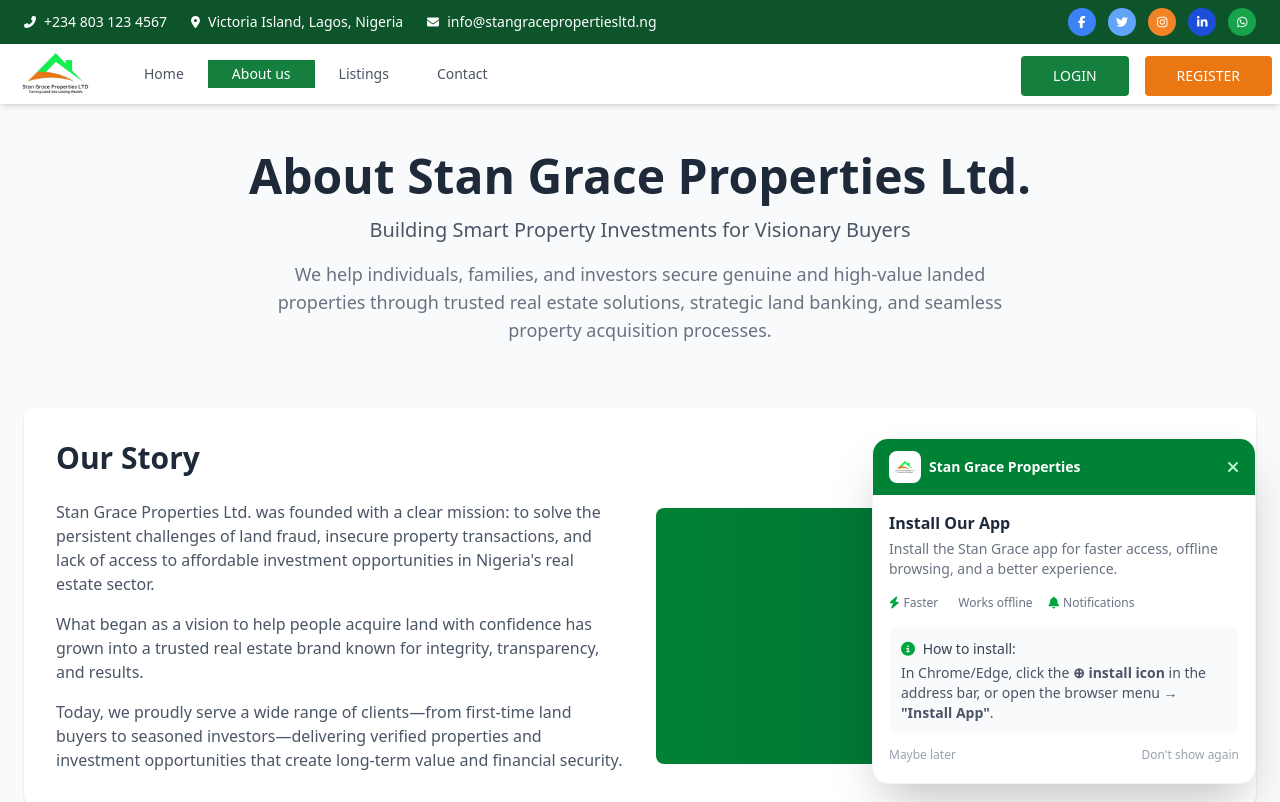
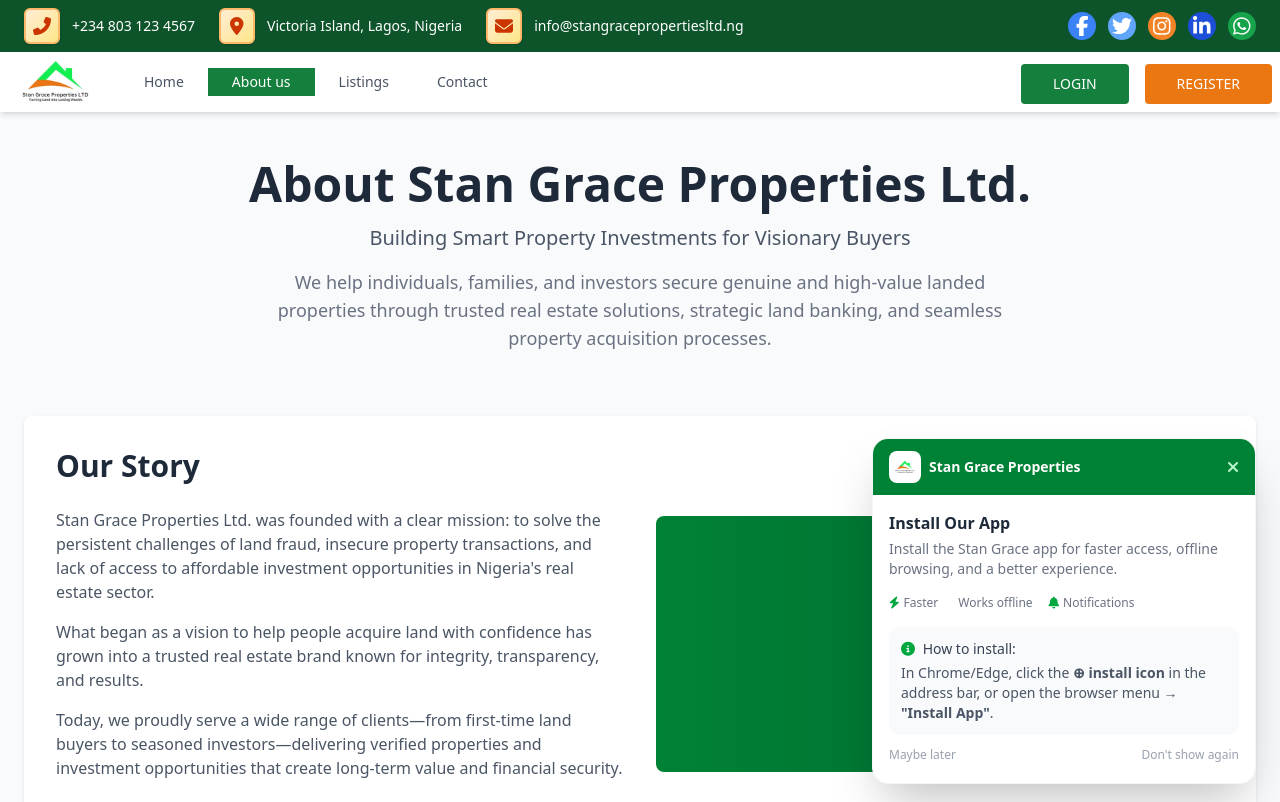
Before and after one commit to Famutimi1/estate, a Next.js app: page /about in a window 1280 px wide. Shown: the top 802 px of the page. Built offline with nearby package versions, Linux system fonts and the light colour scheme; no server answers; the database is empty.

Commit message:
ui integration

```diff
--- a/src/components/ContactInfo.tsx
+++ b/src/components/ContactInfo.tsx
@@ -44,13 +44,19 @@
   ];
 
   const renderContactItem = (item: typeof contactInfo[0]) => {
+    // Use a square with border and more visible background
+    const iconBg = variant === 'list'
+      ? 'bg-gradient-to-br from-sky-100 to-blue-200 text-blue-700 border-blue-300'
+      : 'bg-gradient-to-br from-orange-100 to-amber-200 text-orange-700 border-orange-300';
+    const iconSize = variant === 'list' ? 'w-9 h-9 text-lg' : 'w-9 h-9 text-lg';
+    const iconMargin = 'mr-3';
     const iconElement = showIcons && (
-      <FontAwesomeIcon
-        icon={item.icon}
-        className={`${
-          variant === 'list' ? 'mt-1 mr-3 text-blue-500' : 'mr-2'
-        } text-xs`}
-      />
+      <span className={`flex items-center justify-center shrink-0 ${iconBg} ${iconSize} ${iconMargin} border-2 rounded-md shadow-sm`}>
+        <FontAwesomeIcon
+          icon={item.icon}
+          className=""
+        />
+      </span>
     );
 
     const content = (
--- a/src/components/SocialMediaLinks.tsx
+++ b/src/components/SocialMediaLinks.tsx
@@ -85,12 +85,12 @@
   const getIconClasses = () => {
     switch (variant) {
       case 'buttons':
-        return 'text-sm mr-2';
+        return 'text-lg mr-2';
       case 'footer':
-        return 'text-xs';
+        return 'text-base';
       case 'icons':
       default:
-        return 'text-white text-xs';
+        return 'text-white text-xl';
     }
   };
 
```
